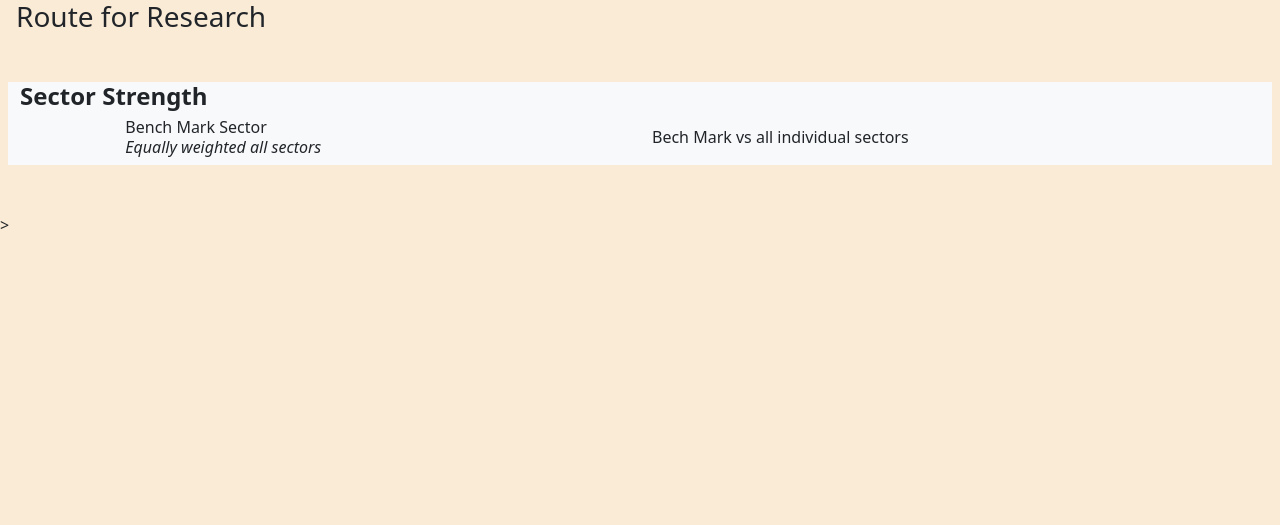
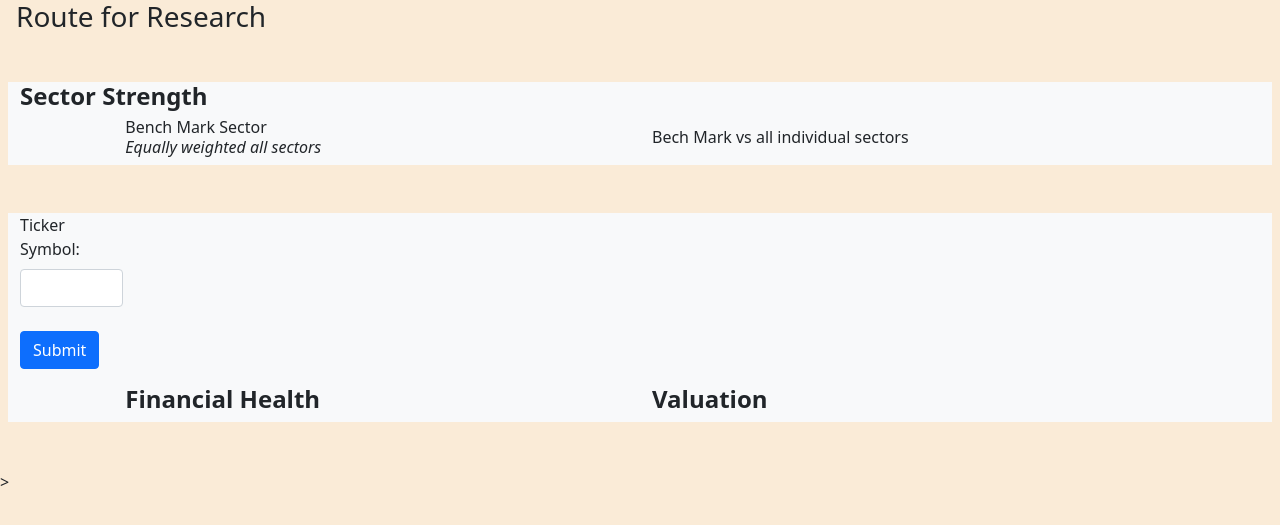
Before and after one commit to yourmakerz/Quant-Alchemy, a FastAPI app: template templates/research.html in a window 1280 px wide. Shown: the top 525 px of the page. Run offline with FastAPI, Linux system fonts and the light colour scheme; the template is opened without the code that fills it, so the values that code supplies are empty; some libraries are stand-ins or nearby versions.

Commit message:
End Point Part Updated

```diff
--- a/app.py
+++ b/app.py
@@ -2,9 +2,10 @@ from typing import Union
 from fastapi import FastAPI, Request
 from fastapi.templating import Jinja2Templates
 from fastapi.staticfiles import StaticFiles
-import relative_strength
+from scripts import relative_strength, quantitative_analysis
 import plotly.graph_objects as go
 import plotly.express as px
+from typing import Optional
 
 
 
@@ -21,14 +22,33 @@ async def solutions(request:Request):
     return templates.TemplateResponse("solutions.html",{"request":request})
 
 @app.get("/research")
-async def research(request:Request):
+async def research(request:Request, symbol: Optional[str] = None):
     a,b = relative_strength.sector_strength()
-    fig1  = go.Figure(data = go.Line(x=a.index,y=a.b_mark))
+    fig1  = px.line(a,x=a.index,y=a.columns)
     plot_html1 = fig1.to_html(full_html=False)
     fig = px.line(b,x=b.index,y=b.columns)
     plot_html2 = fig.to_html(full_html = False)
 
-    return templates.TemplateResponse("research.html",{"request":request,"plot1":plot_html1, "plot2":plot_html2})
+    if symbol is None:
+        financial_health_html = ""
+        valuation_html = ""
+    else:
+        financial_health, valuation = quantitative_analysis.get_company_data(symbol=symbol)
+
+        # Generate bar graphs for financial health and valuation using Plotly
+        financial_health_fig = px.bar(financial_health, x=financial_health.index, y=financial_health.columns[:-1],
+                                    labels={'x': 'Metrics', 'y': 'Values'}, title='Financial Health')
+        # valuation_fig = px.bar(valuation, x=valuation.columns[:-1], y=valuation.index,
+        #                         labels={'x': 'Metrics', 'y': 'Values'}, title='Valuation')
+        valuation_fig = px.bar(valuation, x=valuation.index, y=valuation.columns[:-1],
+                        labels={'x': 'Metrics', 'y': 'Values'}, title='Valuation')
+        # Convert the Plotly bar graphs to HTML code
+        financial_health_html = financial_health_fig.to_html(full_html=False)
+        valuation_html = valuation_fig.to_html(full_html=False)
+
+    return templates.TemplateResponse("research.html",{"request":request,"plot1":plot_html1, "plot2":plot_html2,
+                                                       "financial_health": financial_health_html,
+                                                       "valuation": valuation_html})
 
 
 @app.get("/investment")
--- /dev/null
+++ b/scripts/__init__.py
@@ -0,0 +1,2 @@
+from .relative_strength import *
+from . import quantitative_analysis
--- /dev/null
+++ b/scripts/subpackages/__init__.py
@@ -0,0 +1 @@
+from . import daily_data
--- a/templates/research.html
+++ b/templates/research.html
@@ -23,6 +23,31 @@
             {{ plot2 | safe }}
         </div>
     </div>
+
+
+    <div class="row bg-light my-5 mx-2 align-items-center justify-content-center">
+        <form action="/research" method="get">
+            <div class="col-1">
+                <label for="symbol" class="form-label">Ticker Symbol:</label><br>
+                <input type="text" class="form-control" id="symbol" name="symbol"><br>
+                <div>
+                    <button type="submit" class="btn btn-primary">Submit</button>
+                </div>
+            </div>
+        </form>
+        <div class="col-md-5" id="financial_health_chart">
+            <h4><b>Financial Health</b></h4>
+            <div id="financial_health_graph">
+                {{ financial_health | safe }}
+            </div>
+        </div>
+        <div class="col-md-5" id="valuation_chart">
+            <h4><b>Valuation</b></h4>
+            <div id="valuation_graph">
+                {{ valuation | safe }}
+            </div>
+        </div>
+    </div>
 >
 </body>
 </html>
```
Also changed, not shown: scripts/quantitative_analysis.py (added, +73 -0 lines), scripts/relative_strength.py (renamed from relative_strength.py, +11 -13 lines), scripts/subpackages/daily_data.py (renamed from daily_data.py), 3 other files.
